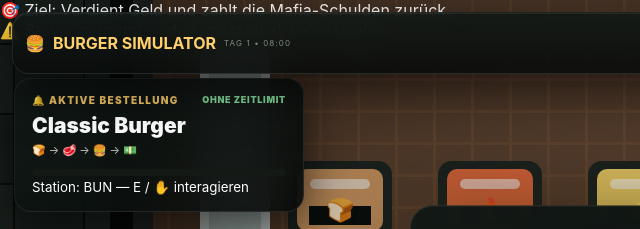
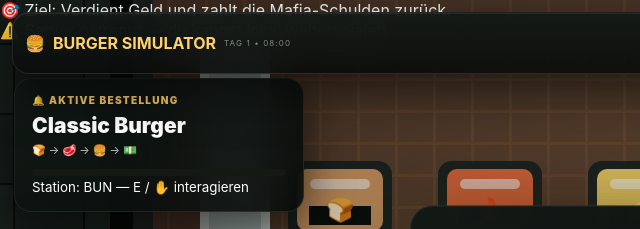
Before and after one commit to schuleumut7-ux/worlds-unbound-coop, a website: page index.html in a window 1280 px wide. Both pictures are taken after a click on the button "🍔 LADEN ERSTELLEN". Shown: the top 229 px of the page, 0-640 px from the left. Drawn offline with Linux system fonts and the light colour scheme.

Commit message:
Remove remaining order time-limit label

```diff
--- a/index.html
+++ b/index.html
@@ -49,7 +49,7 @@
   </header>
 
   <div class="orderPanel" id="orderPanel">
-    <div class="orderTop"><span>🔔 AKTIVE BESTELLUNG</span><span class="orderNoLimit">OHNE ZEITLIMIT</span></div>
+    <div class="orderTop"><span>🔔 AKTIVE BESTELLUNG</span></div>
     <div id="orderName">Classic Burger</div>
     <div class="recipeLine" id="recipeLine">🍞 Bun → 🥩 Patty → 🍔 Assembly → 💵 Kasse</div>
     <div class="progress"><i id="orderProgress"></i></div>
```
